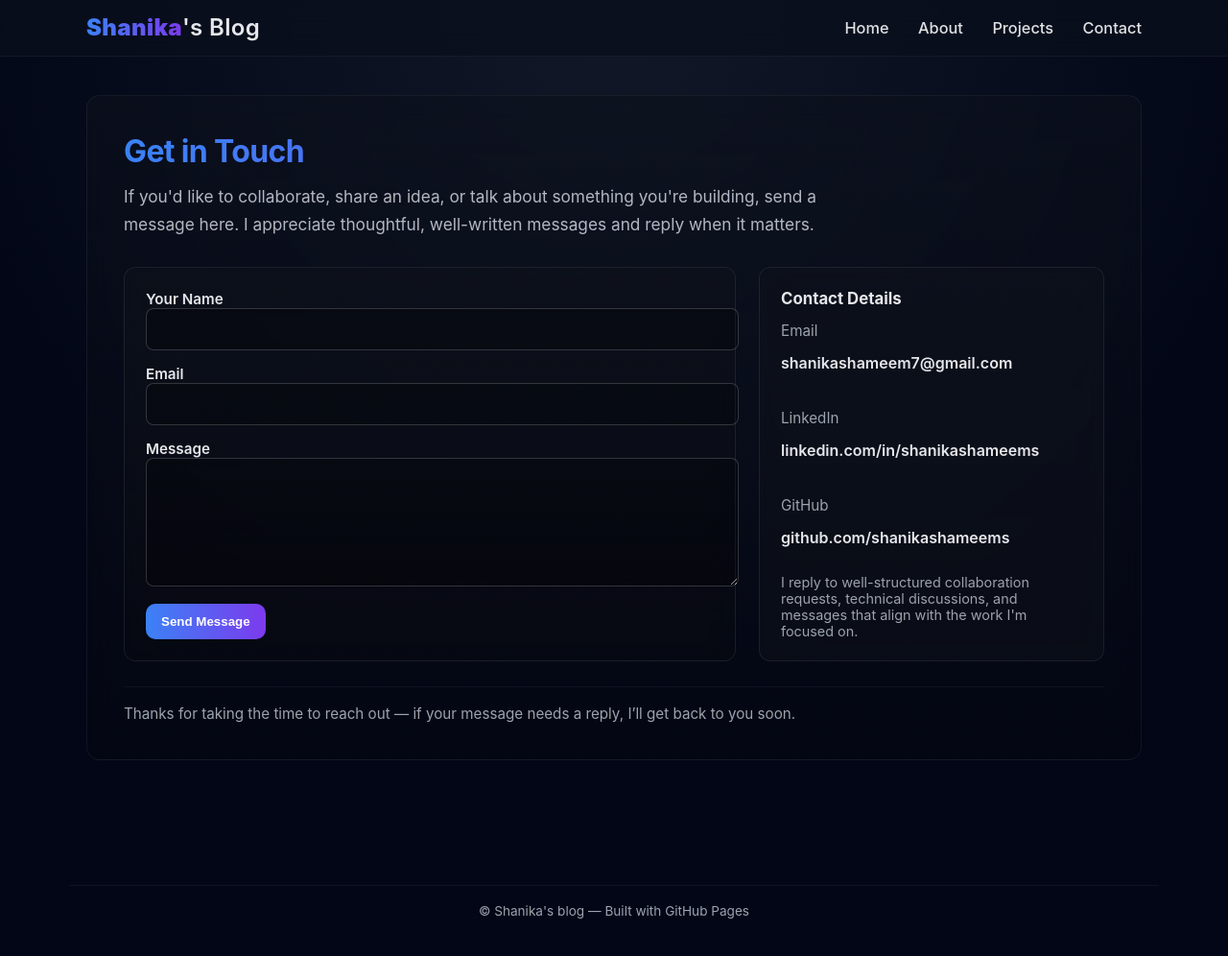
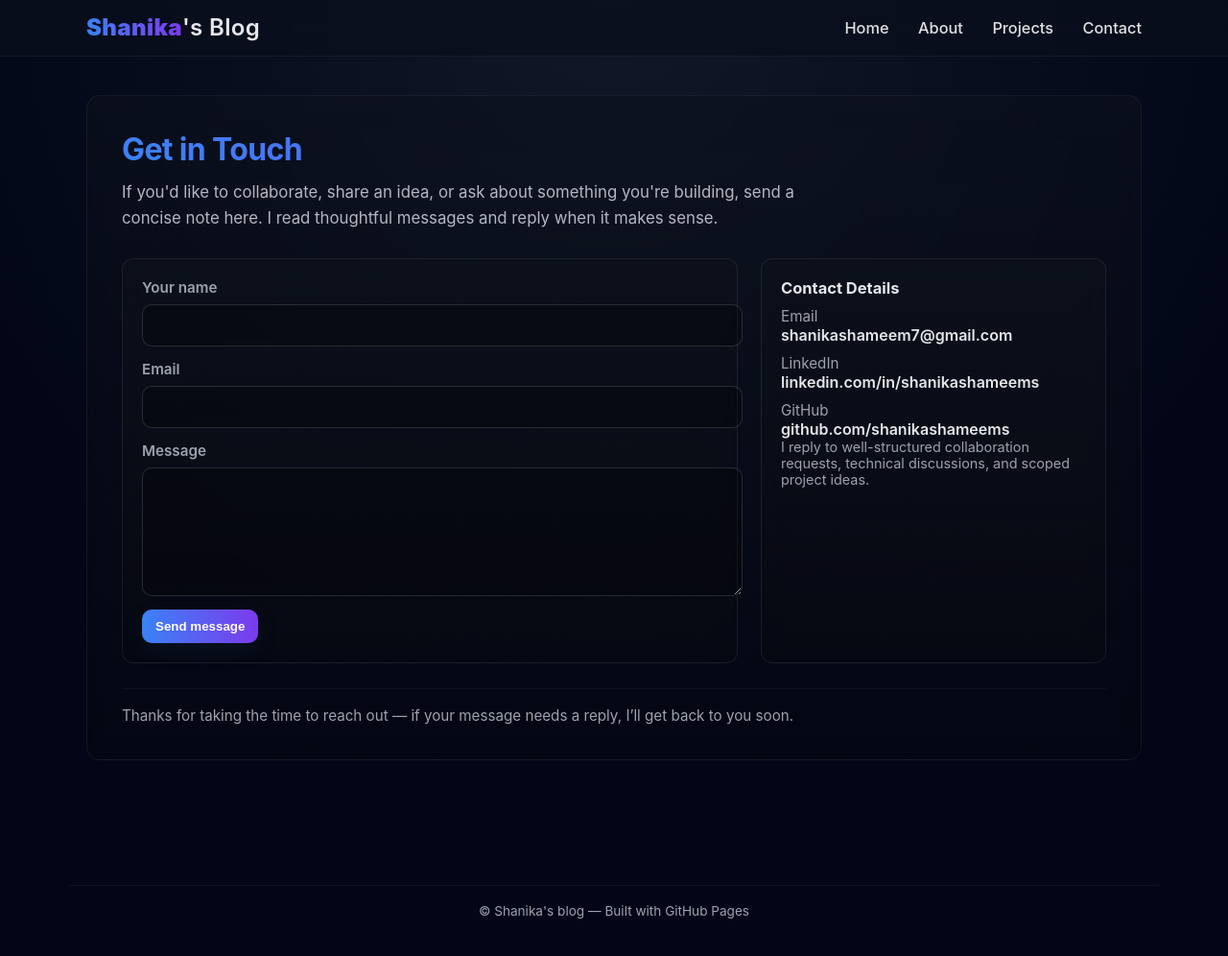
Before and after one commit to shanikashameems/shanikashameems.github.io, a Jekyll site: the page built from contact.md, in a window 1280 px wide and 1015 px high. Shown: the top 996 px of the window at 96% size. Built offline with Jekyll 4.4.1, drawn with Linux system fonts in a browser that asks for light colours; part of the change alters nothing that is shown.

Commit message:
Update contact.md

```diff
--- a/contact.md
+++ b/contact.md
@@ -6,16 +6,16 @@ title: Contact
 <section style="
   margin-top:0;
   border:1px solid rgba(255,255,255,0.06);
-  padding:38px;
+  padding:36px;
   border-radius:14px;
   background:linear-gradient(180deg, rgba(13,17,28,0.60), rgba(6,8,14,0.40));
   backdrop-filter:blur(12px);
   opacity:0;
-  animation:contactReveal 1s ease forwards;
+  animation:contactReveal 0.95s ease forwards;
 ">
 
   <h1 style="
-    margin:0 0 14px 0;
+    margin:0 0 12px 0;
     font-size:2rem;
     font-weight:700;
     letter-spacing:-0.02em;
@@ -29,149 +29,55 @@ title: Contact
   <p style="
     color:#b3b7c3;
     max-width:760px;
-    font-size:1.08rem;
-    line-height:1.65;
-    margin:0 0 30px 0;
+    font-size:1.05rem;
+    line-height:1.6;
+    margin:0 0 28px 0;
   ">
-    If you'd like to collaborate, share an idea, or talk about something you're building, send a message here.
-    I appreciate thoughtful, well-written messages and reply when it matters.
+    If you'd like to collaborate, share an idea, or ask about something you're building, send a concise note here.
+    I read thoughtful messages and reply when it makes sense.
   </p>
 
 
-  <!-- GRID -->
+  <!-- GRID: form + info -->
   <div class="contact-grid" style="display:grid; grid-template-columns:1fr 360px; gap:24px;">
 
+    <!-- FORM CARD -->
+    <div class="card form-card" style="opacity:0; animation:fadeSlide .95s ease forwards; animation-delay:.12s;">
+      <form id="contactForm" action="https://formspree.io/f/mpwvklre" method="POST" novalidate>
 
-    <!-- FORM -->
-    <div style="
-      border:1px solid rgba(255,255,255,0.08);
-      padding:22px;
-      border-radius:12px;
-      background:linear-gradient(180deg, rgba(14,18,28,0.55), rgba(10,12,18,0.25));
-      backdrop-filter:blur(10px);
-      opacity:0;
-      animation:fadeSlide 1s ease forwards;
-      animation-delay:0.18s;
-    ">
+        <!-- FIELD: Name -->
+        <div class="field">
+          <label for="name">Your name</label>
+          <input id="name" name="name" type="text" placeholder=" " required autocomplete="name" />
+        </div>
 
-      <!-- YOUR FORMSPREE ID IS HERE AND WORKING -->
-      <form id="contactForm" action="https://formspree.io/f/mpwvklre" method="POST">
+        <!-- FIELD: Email -->
+        <div class="field">
+          <label for="email">Email</label>
+          <input id="email" name="email" type="email" placeholder=" " required autocomplete="email" />
+        </div>
 
-        <label style="font-size:.95rem; color:#e5e7eb; margin-bottom:6px; font-weight:600;">Your Name</label>
-        <input name="name" required style="
-          margin-bottom:14px;
-          width:100%;
-          padding:12px;
-          border-radius:8px;
-          border:1px solid rgba(255,255,255,0.18);
-          background:rgba(0,0,0,0.25);
-          color:#e5e7eb;
-          font-size:.97rem;
-        " />
+        <!-- FIELD: Message -->
+        <div class="field">
+          <label for="message">Message</label>
+          <textarea id="message" name="message" rows="6" placeholder=" " required></textarea>
+        </div>
 
-        <label style="font-size:.95rem; color:#e5e7eb; margin-bottom:6px; font-weight:600;">Email</label>
-        <input name="email" type="email" required style="
-          margin-bottom:14px;
-          width:100%;
-          padding:12px;
-          border-radius:8px;
-          border:1px solid rgba(255,255,255,0.18);
-          background:rgba(0,0,0,0.25);
-          color:#e5e7eb;
-          font-size:.97rem;
-        " />
-
-        <label style="font-size:.95rem; color:#e5e7eb; margin-bottom:6px; font-weight:600;">Message</label>
-        <textarea name="message" rows="6" required style="
-          margin-bottom:14px;
-          width:100%;
-          padding:12px;
-          border-radius:8px;
-          border:1px solid rgba(255,255,255,0.18);
-          background:rgba(0,0,0,0.25);
-          color:#e5e7eb;
-          font-size:.97rem;
-        "></textarea>
-
-        <div style="display:flex; align-items:center; gap:12px;">
-          <button type="submit" style="
-            padding:11px 16px;
-            border-radius:10px;
-            background:linear-gradient(90deg,#3b82f6,#7c3aed);
-            border:none;
-            color:white;
-            font-weight:700;
-            cursor:pointer;
-            transition:0.2s ease;
-          " onmouseover="this.style.transform='translateY(-2px)'"
-            onmouseout="this.style.transform='none'">
-            Send Message
+        <div style="display:flex; align-items:center; gap:12px; margin-top:6px;">
+          <button id="submitBtn" type="submit" class="primary-btn">
+            Send message
           </button>
 
-          <div id="formStatus" style="color:#9ca3af; font-size:.95rem;"></div>
+          <div id="formStatus" aria-live="polite" style="color:#9ca3af; font-size:.95rem;"></div>
         </div>
-
       </form>
-
-      <!-- AJAX LOGIC -->
-      <script>
-      (function () {
-        const form = document.getElementById('contactForm');
-        const status = document.getElementById('formStatus');
-
-        form.addEventListener('submit', async function (e) {
-          e.preventDefault();
-          status.textContent = 'Sending...';
-
-          const action = form.getAttribute('action');
-          const data = new FormData(form);
-
-          try {
-            const res = await fetch(action, {
-              method: 'POST',
-              headers: { 'Accept': 'application/json' },
-              body: data
-            });
-
-            if (res.ok) {
-              form.reset();
-              status.style.color = '#7ee787';
-              status.textContent = 'Message sent successfully.';
-            } else {
-              status.style.color = '#ff9b9b';
-              status.textContent = 'Message failed to send.';
-            }
-          } catch (err) {
-            status.style.color = '#ff9b9b';
-            status.textContent = 'Network error — try again.';
-          }
-
-          setTimeout(() => { status.textContent = ''; }, 5000);
-        });
-      })();
-      </script>
-
     </div>
 
+    <!-- INFO CARD -->
+    <aside class="card info-card" style="opacity:0; animation:fadeSlide .95s ease forwards; animation-delay:.28s;">
+      <div style="color:#e5e7eb; font-weight:700; font-size:1.03rem;">Contact Details</div>
 
-
-
-    <!-- CONTACT INFO -->
-    <div style="
-      border:1px solid rgba(255,255,255,0.08);
-      padding:22px;
-      border-radius:12px;
-      background:rgba(15,18,28,0.50);
-      backdrop-filter:blur(10px);
-      opacity:0;
-      animation:fadeSlide 1s ease forwards;
-      animation-delay:0.32s;
-      display:flex;
-      flex-direction:column;
-      gap:14px;
-    ">
-
-      <div style="color:#e5e7eb; font-weight:700; font-size:1.05rem;">Contact Details</div>
+      <div style="height:10px;"></div>
 
       <div style="color:#9ca3af; font-size:.95rem;">Email</div>
       <div style="color:#e5e7eb; font-weight:600;">shanikashameem7@gmail.com</div>
@@ -179,31 +85,25 @@ title: Contact
       <div style="height:10px;"></div>
 
       <div style="color:#9ca3af; font-size:.95rem;">LinkedIn</div>
-      <a href="https://www.linkedin.com/in/shanikashameems" target="_blank"
-         style="color:#e5e7eb; font-weight:600; text-decoration:none;">
+      <a href="https://www.linkedin.com/in/shanikashameems" target="_blank" style="color:#e5e7eb; font-weight:600; text-decoration:none;">
         linkedin.com/in/shanikashameems
       </a>
 
       <div style="height:10px;"></div>
 
       <div style="color:#9ca3af; font-size:.95rem;">GitHub</div>
-      <a href="https://github.com/shanikashameems" target="_blank"
-         style="color:#e5e7eb; font-weight:600; text-decoration:none;">
+      <a href="https://github.com/shanikashameems" target="_blank" style="color:#e5e7eb; font-weight:600; text-decoration:none;">
         github.com/shanikashameems
       </a>
 
-      <div style="flex:1;"></div>
+      <div style="flex:1"></div>
 
       <div style="font-size:.9rem; color:#9ca3af;">
-        I reply to well-structured collaboration requests, technical discussions,
-        and messages that align with the work I'm focused on.
+        I reply to well-structured collaboration requests, technical discussions, and scoped project ideas.
       </div>
+    </aside>
 
-    </div>
-
-  </div>
-
-
+  </div> <!-- /grid -->
 
 
   <!-- FOOTER TEXT -->
@@ -214,8 +114,8 @@ title: Contact
     color:#9ca3af;
     font-size:.95rem;
     opacity:0;
-    animation:fadeSlide 1s ease forwards;
-    animation-delay:0.5s;
+    animation:fadeSlide .95s ease forwards;
+    animation-delay:.5s;
   ">
     Thanks for taking the time to reach out — if your message needs a reply, I’ll get back to you soon.
   </div>
@@ -223,21 +123,228 @@ title: Contact
 </section>
 
 
+<!-- STYLES & ANIMATIONS -->
 <style>
+:root{
+  --accent-1: #3b82f6;
+  --accent-2: #7c3aed;
+  --muted: #9ca3af;
+  --bg-input: rgba(0,0,0,0.25);
+  --text: #e5e7eb;
+}
+
+/* cards */
+.card{
+  border:1px solid rgba(255,255,255,0.08);
+  padding:20px;
+  border-radius:12px;
+  background:linear-gradient(180deg, rgba(14,18,28,0.55), rgba(10,12,18,0.22));
+  backdrop-filter:blur(8px);
+}
+
+/* fields layout */
+.field{
+  margin-bottom:14px;
+  position:relative;
+  display:flex;
+  flex-direction:column;
+}
+
+/* label above input — subtle default */
+.field label{
+  font-size:.95rem;
+  color:var(--muted);
+  font-weight:600;
+  transform-origin:left center;
+  transition: transform .22s cubic-bezier(.2,.9,.28,1), color .18s ease, opacity .18s ease;
+  margin-bottom:8px;
+  will-change:transform,opacity;
+}
+
+/* input + textarea base */
+.field input,
+.field textarea{
+  width:100%;
+  padding:12px;
+  border-radius:10px;
+  border:1px solid rgba(255,255,255,0.14);
+  background:var(--bg-input);
+  color:var(--text);
+  font-size:.98rem;
+  outline:none;
+  transition: box-shadow .18s ease, border-color .18s ease, transform .08s ease;
+  -webkit-appearance:none;
+}
+
+/* subtle inner focus lift */
+.field input:focus,
+.field textarea:focus{
+  transform: translateY(-1px);
+}
+
+/* focus glow — gradient blend: blue + purple */
+.field input:focus,
+.field textarea:focus{
+  border-color: rgba(255,255,255,0.18);
+  box-shadow:
+    0 8px 30px rgba(59,130,246,0.10),
+    0 0 40px rgba(124,58,237,0.06),
+    inset 0 0 0 1px rgba(255,255,255,0.02);
+}
+
+/* label lift on focus or when input has a value (not placeholder-shown) */
+.field input:focus + label,
+.field textarea:focus + label { /* if label placed after input — but we put label before; using :focus-within below */
+  transform: translateY(-4px) scale(.99);
+  color: var(--accent-1);
+  opacity:1;
+}
+
+/* we use focus-within on parent to move label upward since label is above input */
+.field:focus-within label{
+  transform: translateY(-6px) scale(.99);
+  color: var(--accent-1);
+  opacity:1;
+}
+
+/* when field has content (not placeholder shown) — apply uplift (fallback for focus-within) */
+.field input:not(:placeholder-shown) ~ label,
+.field textarea:not(:placeholder-shown) ~ label {
+  transform: translateY(-6px) scale(.99);
+  color: var(--accent-1);
+  opacity:1;
+}
+
+/* BUT our markup places label BEFORE input; to support above rules reliably, we add a small JS helper that toggles a filled class */
+.field.filled label{
+  transform: translateY(-6px) scale(.99);
+  color: var(--accent-1);
+  opacity:1;
+}
+
+/* primary button */
+.primary-btn{
+  padding:11px 16px;
+  border-radius:10px;
+  background: linear-gradient(90deg, var(--accent-1), var(--accent-2));
+  border:none;
+  color:white;
+  font-weight:700;
+  cursor:pointer;
+  transition: transform .14s ease, box-shadow .18s ease, opacity .12s ease;
+  box-shadow: 0 8px 26px rgba(59,130,246,0.08);
+}
+.primary-btn:hover{
+  transform: translateY(-3px);
+  box-shadow: 0 18px 40px rgba(59,130,246,0.12);
+}
+
+/* subtle success pulse */
+@keyframes successPulse {
+  0% { transform: scale(1); opacity:1; }
+  50% { transform: scale(1.04); opacity:.95; }
+  100% { transform: scale(1); opacity:1; }
+}
+
+/* status success */
+.status-success{
+  color:#7ee787 !important;
+  animation: successPulse .9s ease;
+}
+
+/* basic animations */
 @keyframes contactReveal {
-  0% { opacity:0; transform:translateY(20px); filter:blur(12px); }
+  0% { opacity:0; transform:translateY(18px); filter:blur(12px); }
+  70% { opacity:1; transform:translateY(0); filter:blur(0); }
+  100% { opacity:1; }
+}
+@keyframes fadeSlide {
+  0% { opacity:0; transform:translateY(12px); filter:blur(10px); }
   70% { opacity:1; transform:translateY(0); filter:blur(0); }
   100% { opacity:1; }
 }
 
-@keyframes fadeSlide {
-  0% { opacity:0; transform:translateY(14px); filter:blur(10px); }
-  70% { opacity:1; transform:translateY(0); filter:blur(0); }
-  100% { opacity:1; }
-}
-
-/* mobile fallback */
-@media (max-width:880px) {
+/* responsive */
+@media (max-width:900px){
   .contact-grid { grid-template-columns: 1fr !important; }
+  .card { padding:16px; }
+  .field label { margin-bottom:6px; }
 }
 </style>
+
+
+<!-- INTERACTIVE JAVASCRIPT (keeps floating state and improves UX) -->
+<script>
+(function () {
+  // keep label lifted if input has value (because we placed label before input)
+  const fields = document.querySelectorAll('.field');
+  fields.forEach(field => {
+    const input = field.querySelector('input, textarea');
+    if (!input) return;
+
+    // helper to toggle filled class
+    const update = () => {
+      if (input.value && input.value.trim() !== '') field.classList.add('filled');
+      else field.classList.remove('filled');
+    };
+
+    // initial state
+    update();
+
+    // events
+    input.addEventListener('input', update);
+    input.addEventListener('blur', update);
+    input.addEventListener('focus', () => field.classList.add('focused'));
+    input.addEventListener('blur', () => field.classList.remove('focused'));
+  });
+
+  // Form submission (AJAX) — uses your Formspree endpoint and shows status
+  const form = document.getElementById('contactForm');
+  const status = document.getElementById('formStatus');
+  const submitBtn = document.getElementById('submitBtn');
+
+  form.addEventListener('submit', async (e) => {
+    e.preventDefault();
+    status.style.color = getComputedStyle(document.documentElement).getPropertyValue('--muted') || '#9ca3af';
+    status.textContent = 'Sending...';
+    submitBtn.disabled = true;
+    submitBtn.style.opacity = '.85';
+
+    const action = form.getAttribute('action');
+    const data = new FormData(form);
+
+    try {
+      const res = await fetch(action, {
+        method: 'POST',
+        headers: { 'Accept': 'application/json' },
+        body: data
+      });
+
+      if (res.ok) {
+        form.reset();
+        // reset filled classes
+        document.querySelectorAll('.field').forEach(f => f.classList.remove('filled'));
+        status.classList.add('status-success');
+        status.textContent = 'Message sent successfully.';
+      } else {
+        let text = 'Message failed to send.';
+        try { const json = await res.json(); if (json && json.error) text = json.error; } catch(e){}
+        status.classList.remove('status-success');
+        status.style.color = '#ff9b9b';
+        status.textContent = text;
+      }
+    } catch (err) {
+      status.classList.remove('status-success');
+      status.style.color = '#ff9b9b';
+      status.textContent = 'Network error — try again.';
+    } finally {
+      submitBtn.disabled = false;
+      submitBtn.style.opacity = '1';
+      setTimeout(() => {
+        status.textContent = '';
+        status.classList.remove('status-success');
+      }, 5000);
+    }
+  });
+})();
+</script>
```
